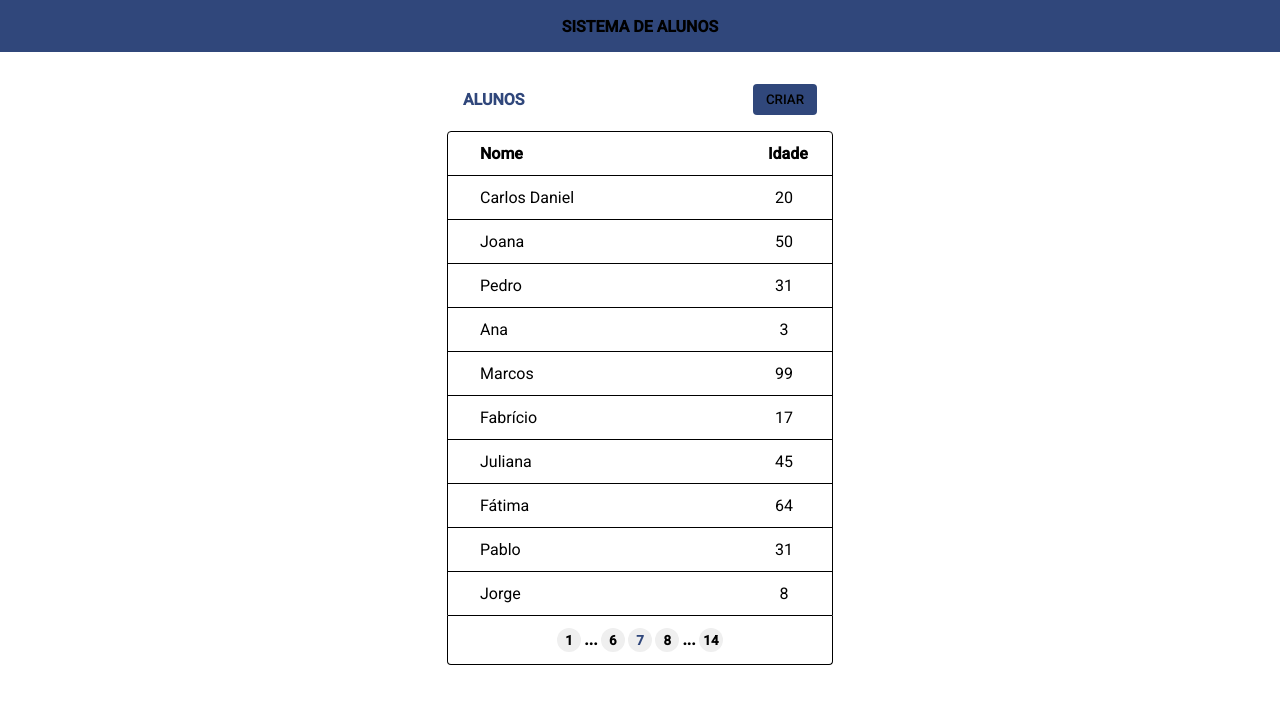
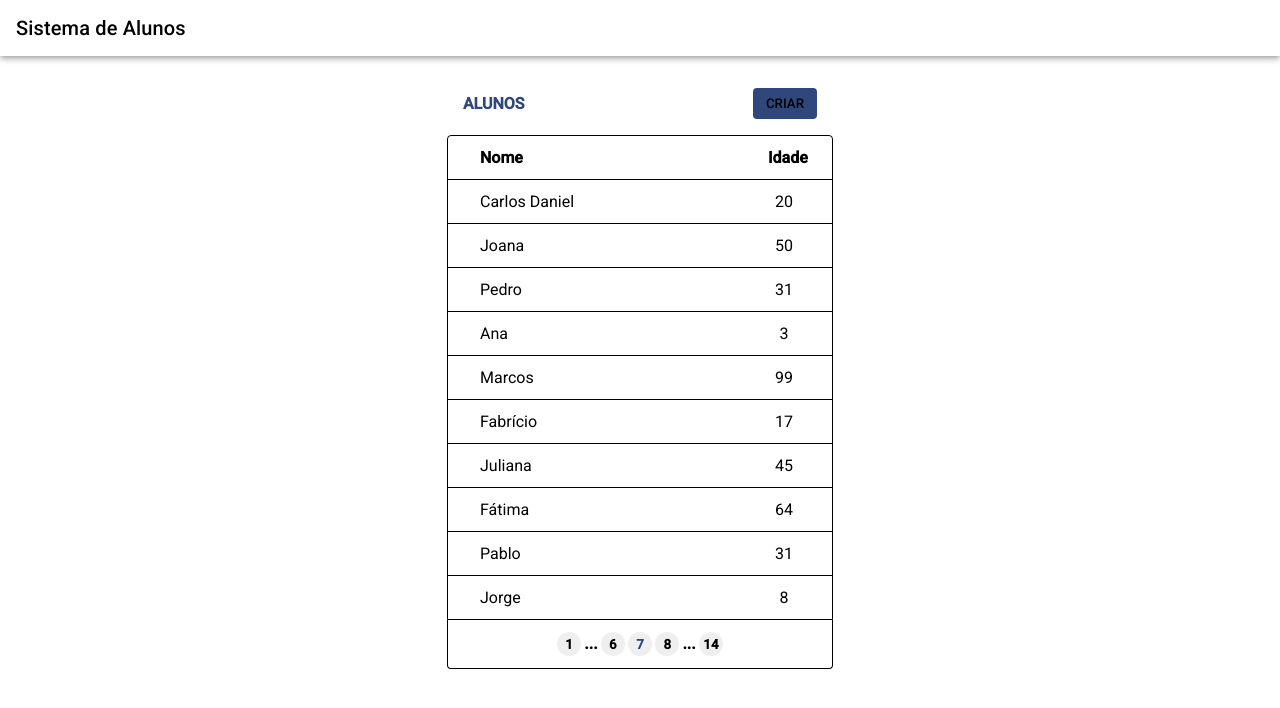
Before and after one commit to viniciuslucas95/students-app-client-web, a React (Vite) app: page / in a window 1280 px wide. Shown: the top 708 px of the page. Built offline with nearby package versions, Linux system fonts and the light colour scheme.

Commit message:
Updated header

```diff
--- a/src/app/components/Header.tsx
+++ b/src/app/components/Header.tsx
@@ -1,7 +1,7 @@
 import { PropsWithChildren } from 'react'
 import styled from 'styled-components'
 import { COLOR } from '../constants/color.constant'
-import { StyledText } from './styled-components/StyledText'
+import { Headline6 } from './Texts'
 
 interface IProps {
     children: string
@@ -9,16 +9,15 @@ interface IProps {
 
 export function Header({ children }: PropsWithChildren<IProps>) {
     return <StyledHeader>
-        <StyledText size='medium' weight='bold' transform='uppercase' color='secondary'>{children}</StyledText>
+        <Headline6>{children}</Headline6>
     </StyledHeader>
 }
 
 const StyledHeader = styled.header`
     display: flex;
-    justify-content: center;
     align-items: center;
-    background-color: ${COLOR.primary};
-    padding: 0.5rem 1rem;
-    min-height: 3.25rem;
-
+    background-color: ${COLOR.neutral};
+    height: 56px;
+    padding: 0 16px;
+    box-shadow: 0 4px 5px 0 rgb(0 0 0 / 14%), 0 1px 10px 0 rgb(0 0 0 / 12%), 0 2px 4px -1px rgb(0 0 0 / 20%);
 `
```
